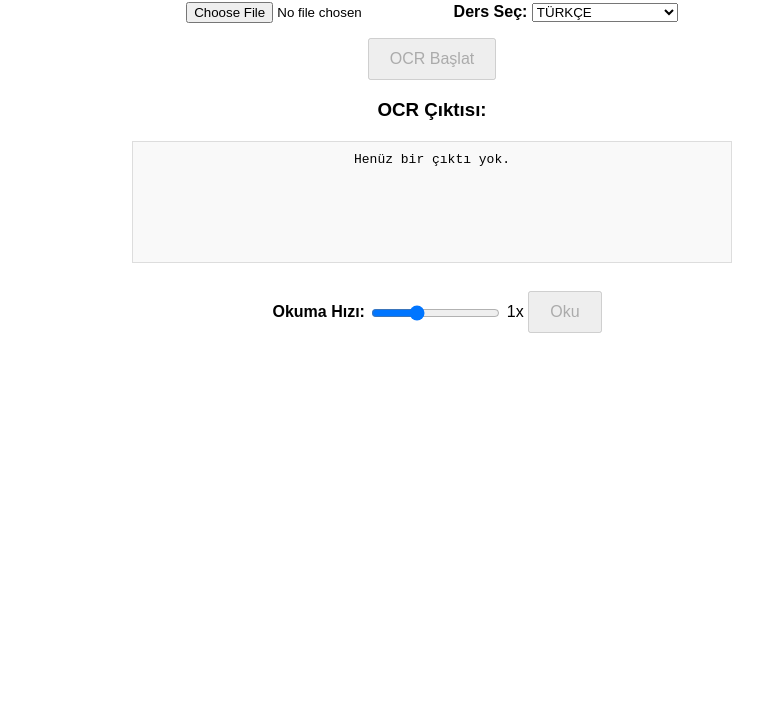
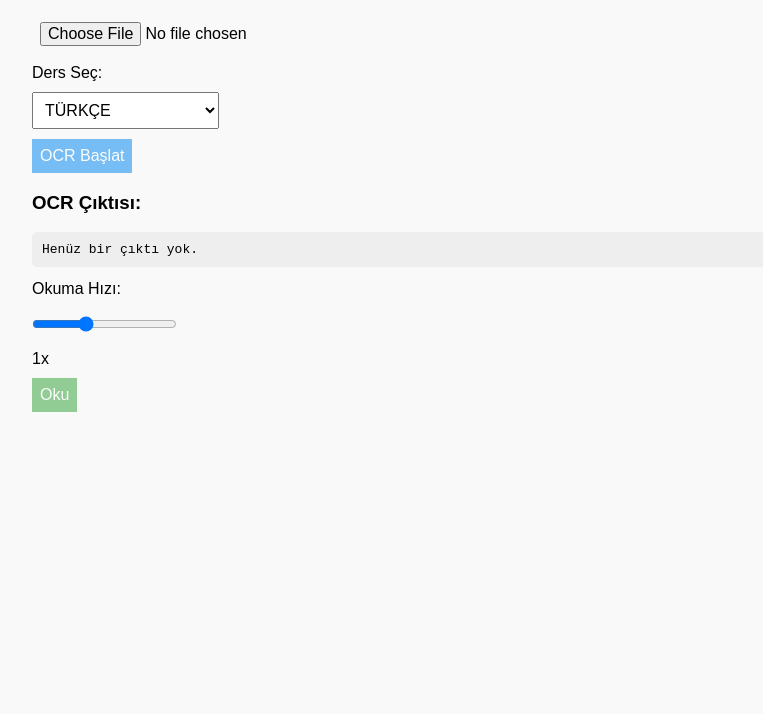
Before and after one commit to Largussen/seslicevap, a plain HTML site: page index.html in a window 1280 px wide. Shown: the part 86-800 px from the top of the page, without its empty margins (208-971 px from the left). Drawn offline with Linux system fonts and the light colour scheme.

Commit message:
Update style.css

```diff
--- a/style.css
+++ b/style.css
@@ -1,33 +1,50 @@
 body {
   font-family: Arial, sans-serif;
-  max-width: 600px;
-  margin: 30px auto;
+  padding: 20px;
+  max-width: 800px;
+  margin: auto;
+  background-color: #f9f9f9;
+}
+
+h1 {
+  color: #333;
   text-align: center;
 }
 
-#textOutput {
-  margin-top: 20px;
-  border: 1px solid #ddd;
-  padding: 10px;
-  min-height: 100px;
-  white-space: pre-wrap;
-  font-family: monospace;
-  background: #f9f9f9;
-  outline: none;
+input[type="file"],
+select,
+button,
+input[type="range"] {
+  display: block;
+  margin: 10px 0;
+  padding: 8px;
+  font-size: 16px;
 }
 
-button {
-  margin-top: 15px;
-  padding: 10px 20px;
-  font-size: 1rem;
+pre {
+  background-color: #eee;
+  padding: 10px;
+  border-radius: 5px;
+  white-space: pre-wrap;
+  max-height: 300px;
+  overflow-y: auto;
+}
+
+#playBtn {
+  background-color: #4CAF50;
+  color: white;
+  border: none;
   cursor: pointer;
 }
 
-input[type="range"] {
-  vertical-align: middle;
+#processBtn {
+  background-color: #2196F3;
+  color: white;
+  border: none;
+  cursor: pointer;
 }
 
-label {
-  margin-left: 10px;
-  font-weight: bold;
+button:disabled {
+  opacity: 0.6;
+  cursor: not-allowed;
 }
```
